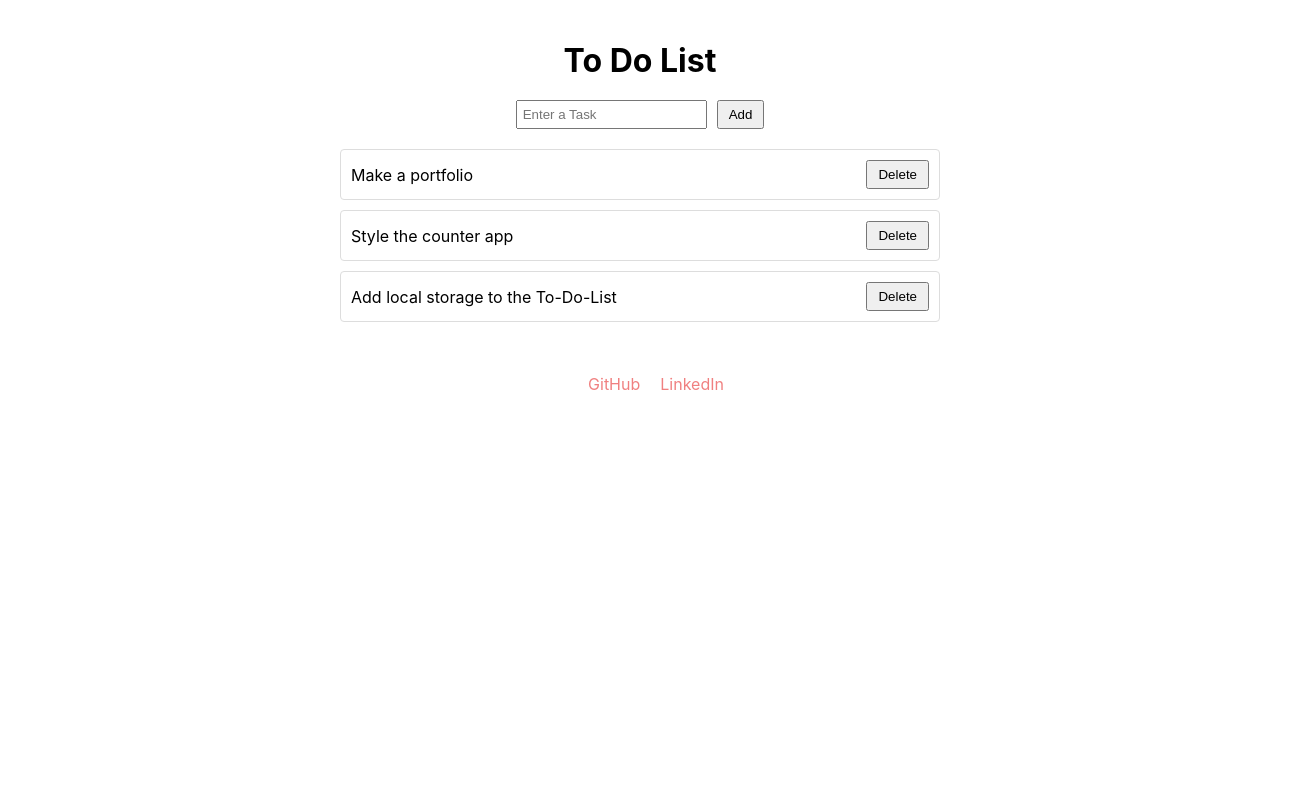
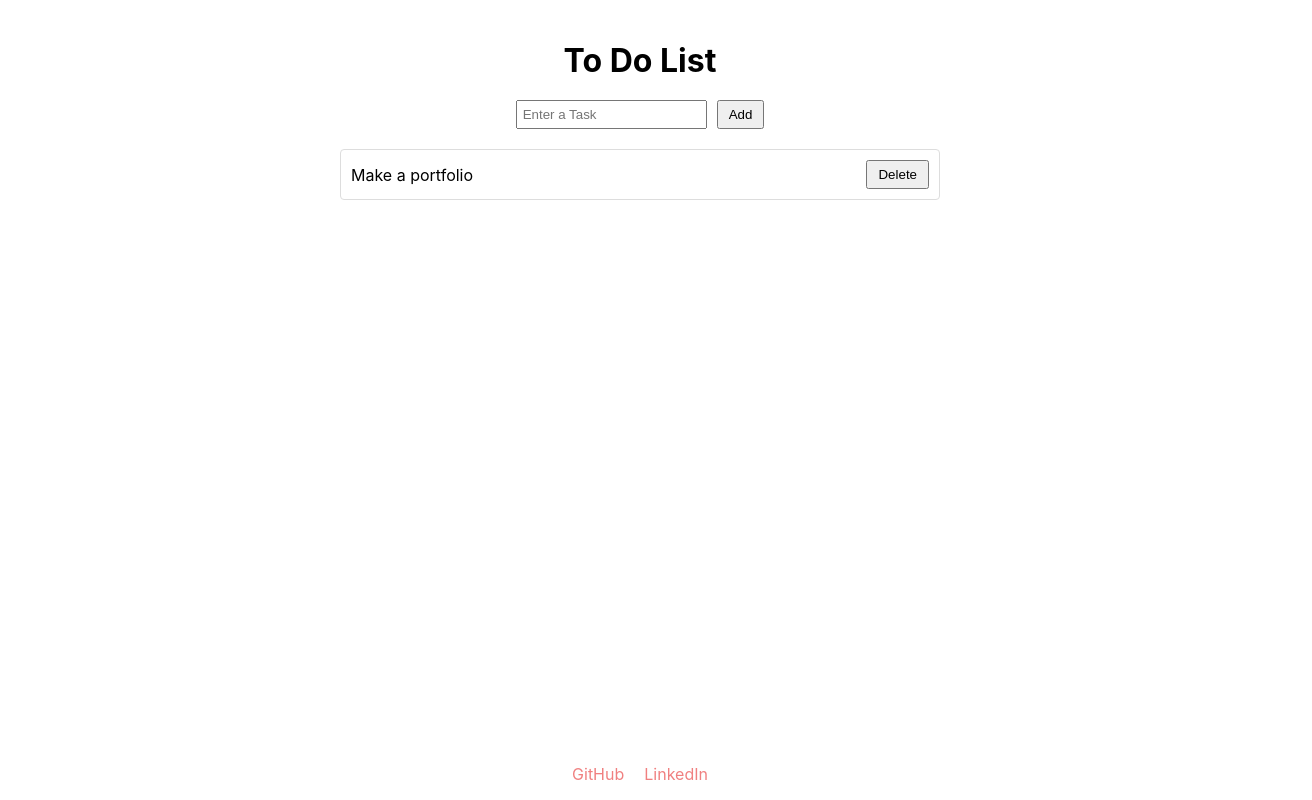
Before and after one commit to Foxshane997/SF-To-Do-List.github.io, a React (Create React App) app: page / in a window 1280 px wide. Shown: the whole page, 1312 px wide, since content can reach past the window. Built offline with nearby package versions, Linux system fonts and the light colour scheme.

Commit message:
Centered & lowered the footer

```diff
--- a/src/App.css
+++ b/src/App.css
@@ -75,7 +75,11 @@ footer {
   align-items: center;
   padding: 1em;
   width: 100%;
-  margin-top: auto;
+  box-sizing: border-box;
+  position: fixed;
+  bottom: 0;
+  left: 0;
+  right: 0;
 }
 
 footer a {
@@ -85,16 +89,28 @@ footer a {
 }
 
 footer a:hover {
-  margin: 0 10px;
   color: blue;
-  text-decoration: none;
   font-size: x-large;
 }
 
 /* For iPhones */
-@media only screen and (device-width: 375px) and (device-height: 812px) and (-webkit-device-pixel-ratio: 3) {
+@media only screen and (max-width: 375px) {
+  .to-do-list {
+    padding: 10px;
+  }
+
+  footer {
+    padding: 0.5em;
+  }
 }
 
 /* For Apple tablets */
-@media only screen and (device-width: 768px) and (device-height: 1024px) and (-webkit-device-pixel-ratio: 2) {
+@media only screen and (min-width: 768px) and (max-width: 1024px) {
+  .to-do-list {
+    padding: 15px;
+  }
+
+  footer {
+    padding: 1em;
+  }
 }
--- a/src/Components/ToDoList.js
+++ b/src/Components/ToDoList.js
@@ -3,11 +3,7 @@ import React, { useState, useEffect } from "react";
 function ToDoList() {
   // State to hold the tasks
   const [tasks, setTasks] = useState(
-    JSON.parse(localStorage.getItem("tasks")) || [
-      "Make a portfolio",
-      "Style the counter app",
-      "Add local storage to the To-Do-List",
-    ]
+    JSON.parse(localStorage.getItem("tasks")) || ["Make a portfolio"]
   );
   // State to hold the new task input
   const [newTask, setNewTask] = useState("");
```
